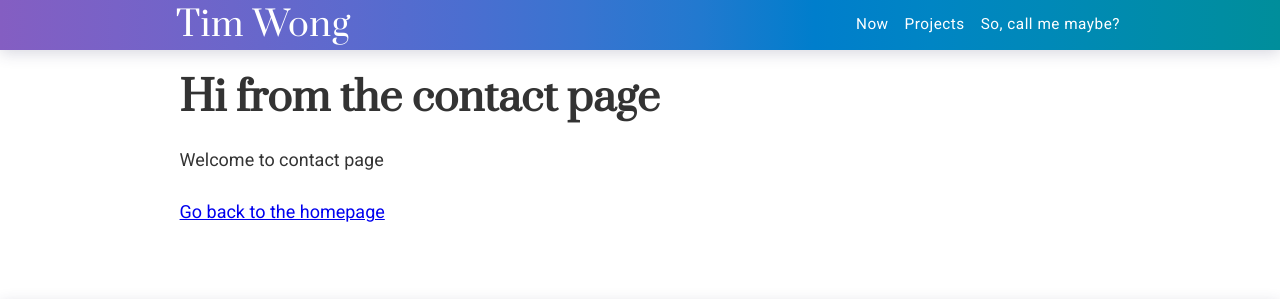
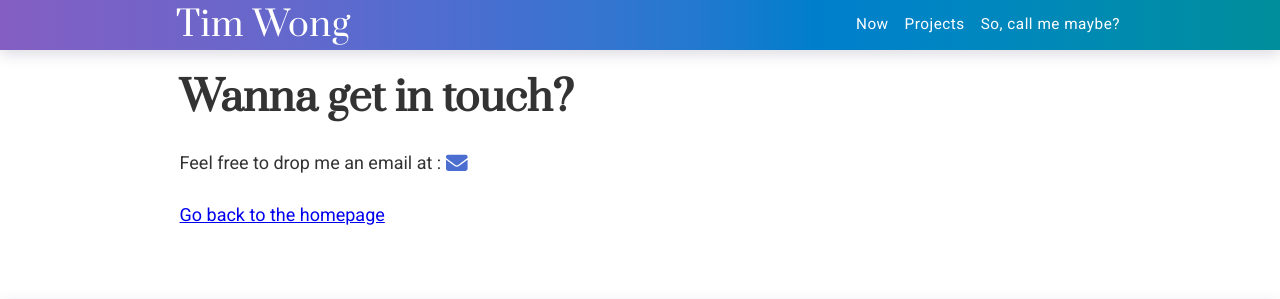
Before and after one commit to imtimwong/gatsby_personal_site, a Gatsby site: page /contact in a window 1280 px wide. Shown: the top 299 px of the page. Built offline with nearby package versions, Linux system fonts and the light colour scheme; Gatsby itself is replaced by a stand-in of ours.

Commit message:
add email link

```diff
--- a/src/pages/contact.js
+++ b/src/pages/contact.js
@@ -4,11 +4,16 @@ import { Link } from "gatsby"
 import Layout from "../components/layout"
 import SEO from "../components/seo"
 
+import { FaEnvelope } from 'react-icons/fa';
+
 const ContactPage = () => (
   <Layout>
     <SEO title="Contact" />
-    <h1>Hi from the contact page</h1>
-    <p>Welcome to contact page</p>
+    <h1>Wanna get in touch?</h1>
+
+    <p>Feel free to drop me an email at :<a style = {{fontSize: "1.2em", position: "relative", top: "5px", left: "5px", color:"#4b6ed0"}} href="mailto:bytimwong@gmail.com"
+    target="_blank" rel="noopener noreferrer"><FaEnvelope /></a></p>
+
     <Link to="/">Go back to the homepage</Link>
   </Layout>
 )
```
